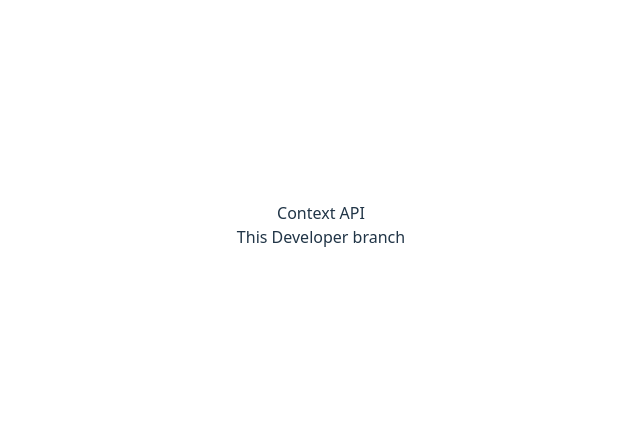
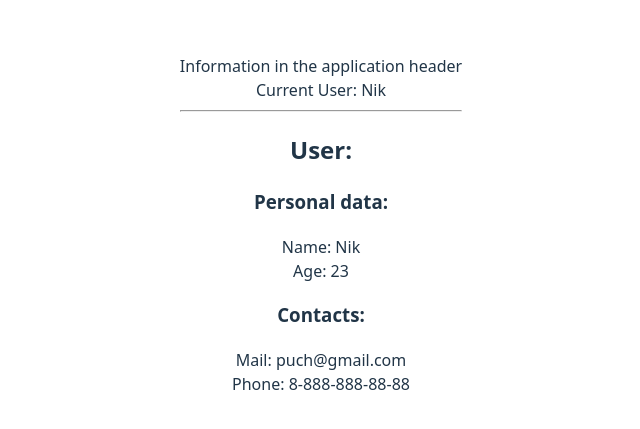
Before and after one commit to PuchNik/context_api_theory, a React (Vite) app: page / in a window 1280 px wide. Shown: the part 175-604 px from the top of the page, without its empty margins (319-959 px from the left). Built offline with nearby package versions, Linux system fonts and the light colour scheme.

Commit message:
Использование пропсов без Context API

```diff
--- a/src/App.jsx
+++ b/src/App.jsx
@@ -1,11 +1,29 @@
 import './App.css'
+import {Header, UserBlock} from "./components/index.js";
+
+
+const getUserFromServer = () => ({
+    id: 'user_1',
+    name: 'Nik',
+    age: 23,
+    email: 'puch@gmail.com',
+    phone: '8-888-888-88-88',
+})
 
 export default function App() {
+    const {name, age, email, phone} = getUserFromServer()
 
-  return (
-    <>
-        <div>Context API</div>
-        <div>This Developer branch</div>
-    </>
-  )
+    return (
+        <>
+            <Header currentUser={name}/>
+            <hr/>
+
+            <UserBlock
+                name={name}
+                age={age}
+                email={email}
+                phone={phone}
+            />
+        </>
+    )
 }
--- /dev/null
+++ b/src/components/header/Header.jsx
@@ -0,0 +1,10 @@
+import {CurrentUser} from "./components/index.js";
+
+export const Header = ({currentUser}) => {
+    return (
+        <>
+            <div>Information in the application header</div>
+            <CurrentUser currentUser={currentUser}/>
+        </>
+    )
+}
--- /dev/null
+++ b/src/components/header/components/currentUser/CurrentUser.jsx
@@ -0,0 +1,7 @@
+export const CurrentUser = ({currentUser}) => {
+    return (
+        <>
+            <div>Current User: {currentUser}</div>
+        </>
+    )
+}
--- /dev/null
+++ b/src/components/header/components/index.js
@@ -0,0 +1 @@
+export * from './currentUser/CurrentUser.jsx'
--- /dev/null
+++ b/src/components/index.js
@@ -0,0 +1,2 @@
+export * from './header/Header.jsx'
+export * from './userBlock/UserBlock.jsx'
--- /dev/null
+++ b/src/components/userBlock/UserBlock.jsx
@@ -0,0 +1,12 @@
+import {UserPersonalInfo, UserContacts} from "./components/index.js";
+
+
+export const UserBlock = ({name, age, email, phone}) => {
+    return (
+        <>
+            <h2>User: </h2>
+            <UserPersonalInfo name={name} age={age}/>
+            <UserContacts email={email} phone={phone}/>
+        </>
+    )
+}
--- /dev/null
+++ b/src/components/userBlock/components/index.js
@@ -0,0 +1,2 @@
+export * from './userPersanalInfo/UserPersonalInfo.jsx'
+export * from './userContacts/UserContacts.jsx'
--- /dev/null
+++ b/src/components/userBlock/components/userContacts/UserContacts.jsx
@@ -0,0 +1,9 @@
+export const UserContacts = ({email, phone}) => {
+    return (
+        <>
+            <h3>Contacts: </h3>
+            <div>Mail: {email}</div>
+            <div>Phone: {phone}</div>
+        </>
+    )
+}
--- /dev/null
+++ b/src/components/userBlock/components/userPersanalInfo/UserPersonalInfo.jsx
@@ -0,0 +1,9 @@
+export const UserPersonalInfo = ({name, age}) => {
+    return (
+        <>
+            <h3>Personal data: </h3>
+            <div>Name: {name}</div>
+            <div>Age: {age}</div>
+        </>
+    )
+}
```
